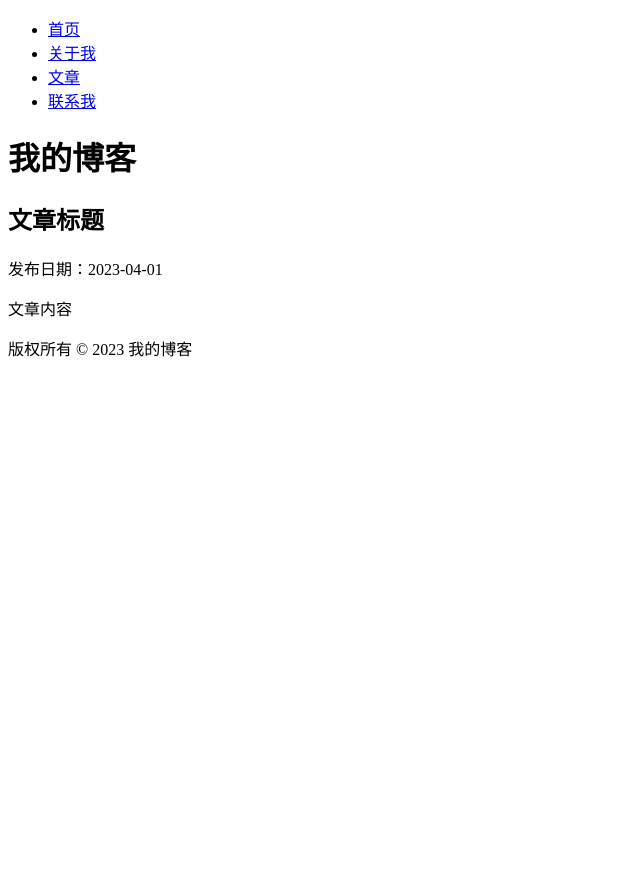
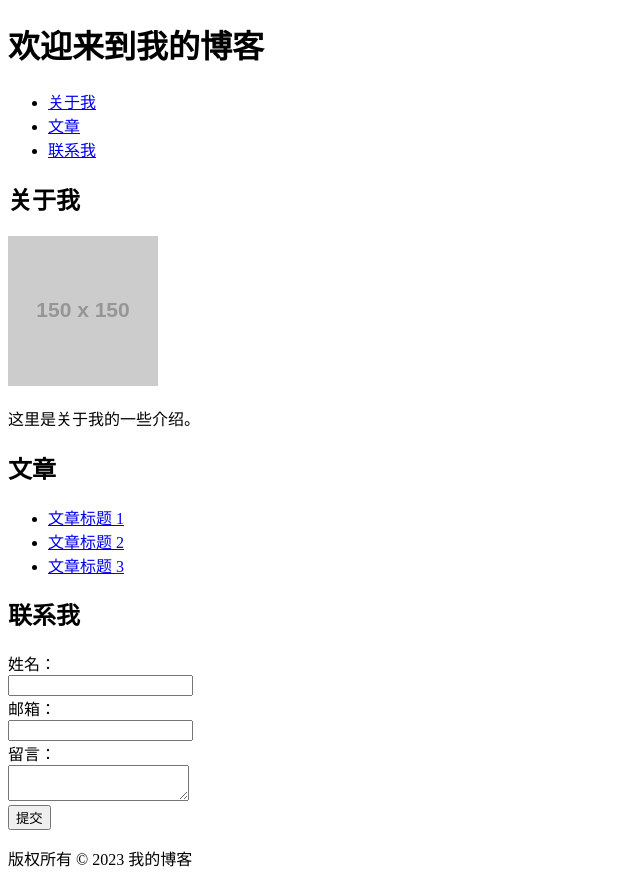
Before and after one commit to Deborah-x/Deborah-x.github.io, a plain HTML site: page index.html in a window 1280 px wide. Shown: the whole page, without its empty margins (0-640 px from the left). Before the commit the page ends 800 px from the top, so only its background shows below. Drawn offline with Linux system fonts and the light colour scheme; placeholder pictures from the web are drawn by us.

Commit message:
Update index.html

```diff
--- a/index.html
+++ b/index.html
@@ -1,36 +1,54 @@
-<!-- <p> Hello!</p>
-<p> My name is Deborah. Welcome to my personal homepage.</p>
- -->
-
 <!DOCTYPE html>
 <html>
 <head>
 	<meta charset="utf-8">
 	<title>我的博客</title>
-	<link rel="stylesheet" href="style.css">
+<!-- 	<link rel="stylesheet" href="style.css"> -->
 	<link rel="shortcut icon" href="favicon.ico" type="image/x-icon">
 </head>
 <body>
 	 <header>
+      <h1>欢迎来到我的博客</h1>
       <nav>
         <ul>
-				<li><a href="#">首页</a></li>
-				<li><a href="#">关于我</a></li>
-				<li><a href="#">文章</a></li>
-				<li><a href="#">联系我</a></li>
+          <li><a href="#about">关于我</a></li>
+          <li><a href="#posts">文章</a></li>
+          <li><a href="#contact">联系我</a></li>
         </ul>
       </nav>
-		<h1>我的博客</h1>
     </header>
 
 	<main>
-		<article>
-			<header>
-				<h2>文章标题</h2>
-				<p>发布日期：2023-04-01</p>
-			</header>
-			<p>文章内容</p>
-		</article>
+      <section id="about">
+        <h2>关于我</h2>
+        <img src="https://via.placeholder.com/150" alt="我的照片">
+        <p>这里是关于我的一些介绍。</p>
+      </section>
+
+      <section id="posts">
+        <h2>文章</h2>
+        <ul>
+          <li><a href="#">文章标题 1</a></li>
+          <li><a href="#">文章标题 2</a></li>
+          <li><a href="#">文章标题 3</a></li>
+        </ul>
+      </section>
+
+      <section id="contact">
+        <h2>联系我</h2>
+        <form action="#" method="post">
+          <label for="name">姓名：</label><br>
+          <input type="text" id="name" name="name"><br>
+
+          <label for="email">邮箱：</label><br>
+          <input type="email" id="email" name="email"><br>
+
+          <label for="message">留言：</label><br>
+          <textarea id="message" name="message"></textarea><br>
+
+          <input type="submit" value="提交">
+        </form>
+      </section>
     </main>
 
 	<footer>
```
Lines whose indentation alone changed are shown as unchanged.
